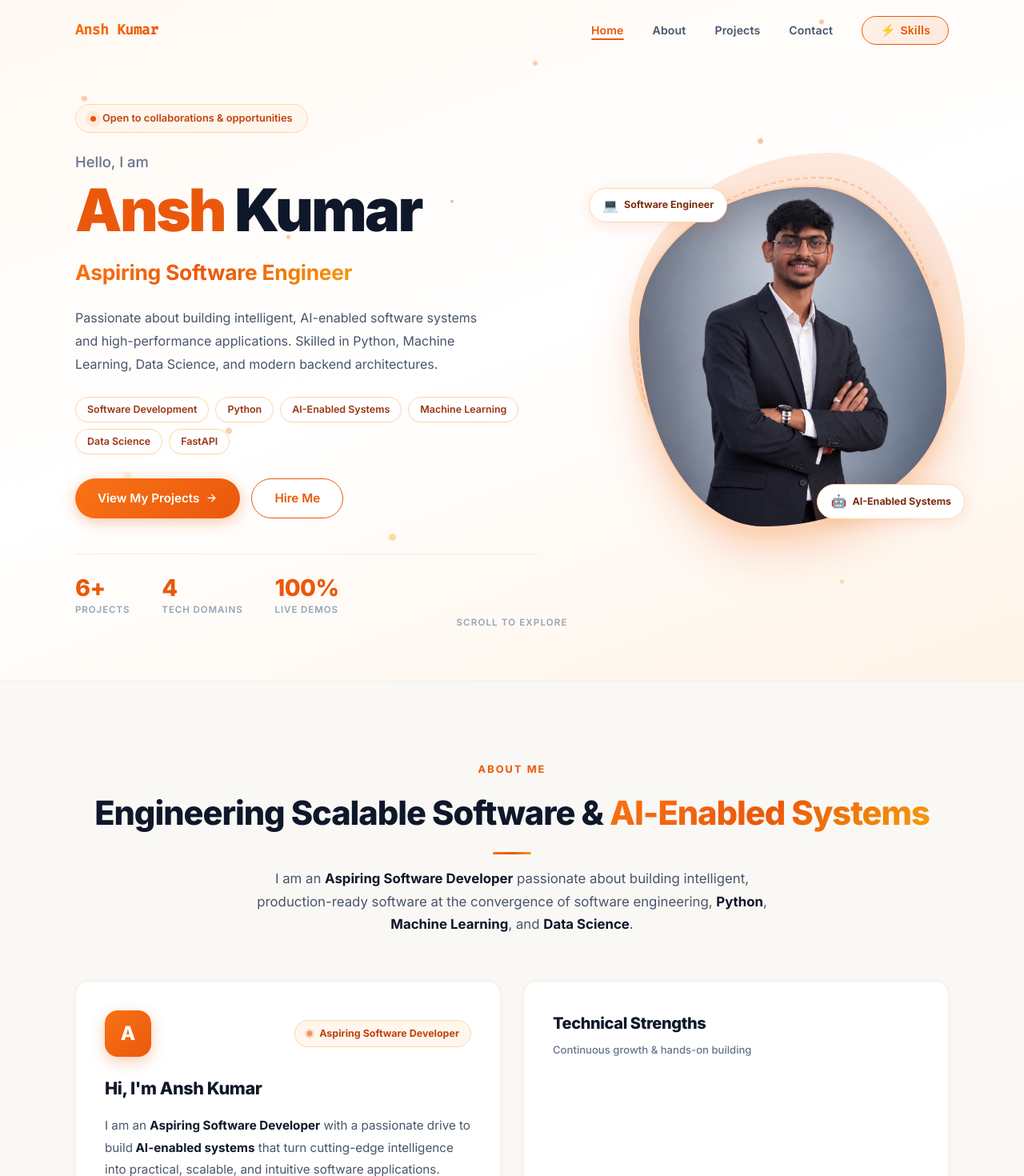
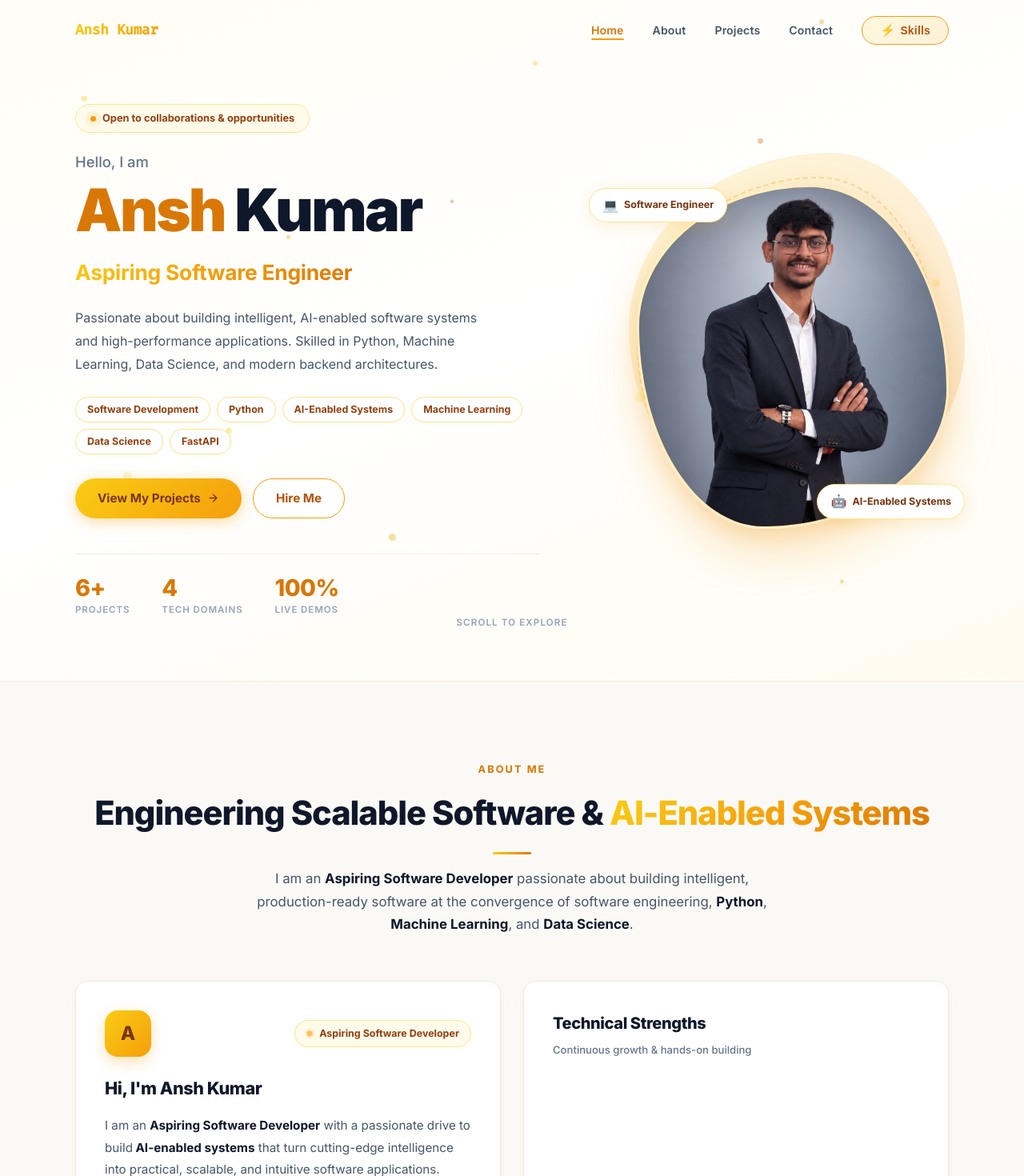
Before and after one commit to Ansh5922/My-Portfolio, a React (Create React App) app: page / in a window 1280 px wide. Shown: the top 1470 px of the page at 80% size. Built offline with nearby package versions, Linux system fonts and the light colour scheme; no server answers.

Commit message:
feat: apply Mango Gold & Sunflower theme (#facc15/#f59e0b) across all components

```diff
--- a/public/index.html
+++ b/public/index.html
@@ -4,7 +4,7 @@
     <meta charset="utf-8" />
     <link rel="icon" href="%PUBLIC_URL%/favicon.ico" />
     <meta name="viewport" content="width=device-width, initial-scale=1" />
-    <meta name="theme-color" content="#ea580c" />
+    <meta name="theme-color" content="#f59e0b" />
     <title>Ansh Kumar Portfolio</title>
 
     <!-- SEO Meta Tags -->
--- a/src/components/About.css
+++ b/src/components/About.css
@@ -1,6 +1,6 @@
 /* ═══════════════════════════════════════════════════════
    ABOUT SECTION — Refined, Modern & Impactful
-   Warm Orange & Crisp White Theme
+   Mango Gold & Sunflower Palette (Option 3)
    ═══════════════════════════════════════════════════════ */
 
 .about {
@@ -21,7 +21,7 @@
   font-weight: 700;
   text-transform: uppercase;
   letter-spacing: 0.16em;
-  color: #ea580c;
+  color: #d97706;
   margin-bottom: 10px;
 }
 
@@ -65,14 +65,14 @@
   width: 58px;
   height: 58px;
   border-radius: 16px;
-  background: linear-gradient(135deg, #f97316, #ea580c);
+  background: linear-gradient(135deg, #facc15, #f59e0b);
   display: flex;
   align-items: center;
   justify-content: center;
   font-size: 1.5rem;
   font-weight: 800;
-  color: white;
-  box-shadow: 0 6px 18px rgba(234, 88, 12, 0.3);
+  color: #78350f;
+  box-shadow: 0 6px 18px rgba(245, 158, 11, 0.3);
 }
 
 .about__status-pill {
@@ -80,20 +80,20 @@
   align-items: center;
   gap: 8px;
   padding: 6px 14px;
-  background: #fff7ed;
-  border: 1px solid #fed7aa;
+  background: #fffbeb;
+  border: 1px solid #fde68a;
   border-radius: 50px;
   font-size: 0.78rem;
   font-weight: 700;
-  color: #c2410c;
+  color: #92400e;
 }
 
 .status-dot {
   width: 8px;
   height: 8px;
   border-radius: 50%;
-  background: #ea580c;
-  box-shadow: 0 0 0 3px rgba(234, 88, 12, 0.25);
+  background: #f59e0b;
+  box-shadow: 0 0 0 3px rgba(245, 158, 11, 0.25);
   animation: pulse-dot 2s infinite;
 }
 
@@ -140,19 +140,19 @@
 
 .about__tags .tag {
   background: #ffffff;
-  border: 1px solid #fed7aa;
-  color: #9a3412;
+  border: 1px solid #fde68a;
+  color: #78350f;
   font-size: 0.78rem;
-  font-weight: 600;
+  font-weight: 700;
   padding: 5px 12px;
   border-radius: 8px;
   transition: all 0.2s ease;
 }
 
 .about__tags .tag:hover {
-  background: #fff7ed;
-  border-color: #ea580c;
-  color: #c2410c;
+  background: #fffbeb;
+  border-color: #f59e0b;
+  color: #92400e;
   transform: translateY(-1px);
 }
 
@@ -233,7 +233,7 @@
   top: 0;
   width: 12px;
   height: 100%;
-  background: rgba(255, 255, 255, 0.5);
+  background: rgba(255, 255, 255, 0.55);
   border-radius: 100px;
   filter: blur(1px);
 }
@@ -241,8 +241,8 @@
 .about__panel-quote {
   margin-top: 24px;
   padding: 16px 20px;
-  background: #fffaf5;
-  border-left: 3px solid #ea580c;
+  background: #fffdf7;
+  border-left: 3px solid #f59e0b;
   border-radius: 0 12px 12px 0;
   display: flex;
   align-items: flex-start;
@@ -294,10 +294,10 @@
 }
 
 .service-card:hover {
-  border-color: #fdba74;
+  border-color: #fde68a;
   background: #ffffff;
   transform: translateY(-4px);
-  box-shadow: 0 12px 28px rgba(234, 88, 12, 0.12);
+  box-shadow: 0 12px 28px rgba(245, 158, 11, 0.12);
 }
 
 .service-card__icon {
@@ -307,10 +307,10 @@
   justify-content: center;
   width: 52px;
   height: 52px;
-  background: #fff7ed;
+  background: #fffbeb;
   border-radius: 14px;
   margin-bottom: 18px;
-  border: 1px solid #fed7aa;
+  border: 1px solid #fef08a;
 }
 
 .service-card__title {
--- a/src/components/Hero.css
+++ b/src/components/Hero.css
@@ -1,6 +1,6 @@
 /* ═══════════════════════════════════════════════════════
    HERO — Split Layout (Left: Content | Right: Photo Blob)
-   Warm Orange & Crisp White Palette
+   Mango Gold & Sunflower Palette (Option 3)
    ═══════════════════════════════════════════════════════ */
 
 .hero {
@@ -13,7 +13,7 @@
   overflow: hidden;
 }
 
-/* ── Floating particles (orange & amber) ── */
+/* ── Floating particles (mango & sunflower tones) ── */
 .hero__particles {
   position: absolute;
   inset: 0;
@@ -27,21 +27,21 @@
   border-radius: 50%;
   pointer-events: none;
   animation: float-particle linear infinite;
-  opacity: 0.35;
+  opacity: 0.38;
 }
 
-.particle--1  { width: 7px;  height: 7px;  background: #f97316; top: 18%; left: 8%;   animation-duration: 14s; }
-.particle--2  { width: 11px; height: 11px; background: #fed7aa; top: 72%; left: 12%;  animation-duration: 20s; }
-.particle--3  { width: 5px;  height: 5px;  background: #ea580c; top: 38%; left: 28%;  animation-duration: 16s; }
-.particle--4  { width: 9px;  height: 9px;  background: #f59e0b; top: 82%; left: 38%;  animation-duration: 12s; }
-.particle--5  { width: 6px;  height: 6px;  background: #f97316; top: 12%; left: 52%;  animation-duration: 18s; }
-.particle--6  { width: 13px; height: 13px; background: #ffedd5; top: 60%; left: 62%;  animation-duration: 22s; }
-.particle--7  { width: 7px;  height: 7px;  background: #ea580c; top: 24%; left: 74%;  animation-duration: 15s; }
+.particle--1  { width: 7px;  height: 7px;  background: #facc15; top: 18%; left: 8%;   animation-duration: 14s; }
+.particle--2  { width: 11px; height: 11px; background: #fde68a; top: 72%; left: 12%;  animation-duration: 20s; }
+.particle--3  { width: 5px;  height: 5px;  background: #f59e0b; top: 38%; left: 28%;  animation-duration: 16s; }
+.particle--4  { width: 9px;  height: 9px;  background: #eab308; top: 82%; left: 38%;  animation-duration: 12s; }
+.particle--5  { width: 6px;  height: 6px;  background: #facc15; top: 12%; left: 52%;  animation-duration: 18s; }
+.particle--6  { width: 13px; height: 13px; background: #fef08a; top: 60%; left: 62%;  animation-duration: 22s; }
+.particle--7  { width: 7px;  height: 7px;  background: #d97706; top: 24%; left: 74%;  animation-duration: 15s; }
 .particle--8  { width: 5px;  height: 5px;  background: #f59e0b; top: 88%; left: 82%;  animation-duration: 19s; }
-.particle--9  { width: 10px; height: 10px; background: #fed7aa; top: 45%; left: 91%;  animation-duration: 13s; }
-.particle--10 { width: 4px;  height: 4px;  background: #c2410c; top: 32%; left: 44%;  animation-duration: 21s; }
-.particle--11 { width: 8px;  height: 8px;  background: #f97316; top: 66%; left: 22%;  animation-duration: 17s; }
-.particle--12 { width: 6px;  height: 6px;  background: #ea580c; top: 5%;  left: 80%;  animation-duration: 25s; }
+.particle--9  { width: 10px; height: 10px; background: #fde68a; top: 45%; left: 91%;  animation-duration: 13s; }
+.particle--10 { width: 4px;  height: 4px;  background: #b45309; top: 32%; left: 44%;  animation-duration: 21s; }
+.particle--11 { width: 8px;  height: 8px;  background: #facc15; top: 66%; left: 22%;  animation-duration: 17s; }
+.particle--12 { width: 6px;  height: 6px;  background: #f59e0b; top: 5%;  left: 80%;  animation-duration: 25s; }
 
 @keyframes float-particle {
   0%   { transform: translateY(0px)   rotate(0deg); }
@@ -72,11 +72,11 @@
   gap: 8px;
   padding: 7px 18px;
   border-radius: 100px;
-  background: #fff7ed;
-  border: 1.5px solid #fed7aa;
-  color: #c2410c;
+  background: #fffbeb;
+  border: 1.5px solid #fde68a;
+  color: #92400e;
   font-size: 0.8rem;
-  font-weight: 600;
+  font-weight: 700;
   margin-bottom: 22px;
   animation-fill-mode: both;
 }
@@ -84,15 +84,15 @@
 .hero__badge-dot {
   width: 7px; height: 7px;
   border-radius: 50%;
-  background: #ea580c;
-  animation: pulse-orange 2s ease infinite;
-  box-shadow: 0 0 0 0 rgba(234, 88, 12, 0.4);
+  background: #f59e0b;
+  animation: pulse-gold 2s ease infinite;
+  box-shadow: 0 0 0 0 rgba(245, 158, 11, 0.4);
 }
 
-@keyframes pulse-orange {
-  0%   { box-shadow: 0 0 0 0 rgba(234, 88, 12, 0.4); }
-  70%  { box-shadow: 0 0 0 8px rgba(234, 88, 12, 0); }
-  100% { box-shadow: 0 0 0 0 rgba(234, 88, 12, 0); }
+@keyframes pulse-gold {
+  0%   { box-shadow: 0 0 0 0 rgba(245, 158, 11, 0.45); }
+  70%  { box-shadow: 0 0 0 8px rgba(245, 158, 11, 0); }
+  100% { box-shadow: 0 0 0 0 rgba(245, 158, 11, 0); }
 }
 
 /* Greeting line */
@@ -115,7 +115,7 @@
 }
 
 .hero__name-ansh {
-  color: #ea580c; /* Rich sunset orange */
+  color: #d97706; /* Rich golden amber */
 }
 
 .hero__name-kumar {
@@ -134,7 +134,7 @@
 }
 
 .hero__role-text {
-  background: linear-gradient(135deg, #f97316 0%, #ea580c 50%, #f59e0b 100%);
+  background: linear-gradient(135deg, #facc15 0%, #f59e0b 50%, #d97706 100%);
   -webkit-background-clip: text;
   background-clip: text;
   -webkit-text-fill-color: transparent;
@@ -164,19 +164,19 @@
   padding: 5px 14px;
   border-radius: 100px;
   font-size: 0.78rem;
-  font-weight: 600;
+  font-weight: 700;
   background: white;
-  border: 1.5px solid #fed7aa;
-  color: #9a3412;
+  border: 1.5px solid #fde68a;
+  color: #92400e;
   transition: all 0.22s ease;
   cursor: default;
-  box-shadow: 0 1px 3px rgba(234, 88, 12, 0.06);
+  box-shadow: 0 1px 3px rgba(245, 158, 11, 0.08);
 }
 
 .service-chip:hover {
-  border-color: #ea580c;
-  background: #fff7ed;
-  color: #c2410c;
+  border-color: #f59e0b;
+  background: #fffbeb;
+  color: #78350f;
   transform: translateY(-2px);
 }
 
@@ -190,30 +190,33 @@
 }
 
 .hero__btn-hire {
-  background: linear-gradient(135deg, #f97316 0%, #ea580c 100%) !important;
-  box-shadow: 0 4px 18px rgba(234, 88, 12, 0.35) !important;
+  background: linear-gradient(135deg, #facc15 0%, #f59e0b 100%) !important;
+  color: #78350f !important;
+  box-shadow: 0 4px 18px rgba(245, 158, 11, 0.38) !important;
   border-radius: 50px !important;
   padding: 12px 28px !important;
   font-size: 0.95rem !important;
+  font-weight: 700 !important;
 }
 
 .hero__btn-hire:hover {
   transform: translateY(-3px) !important;
-  box-shadow: 0 8px 28px rgba(234, 88, 12, 0.45) !important;
+  box-shadow: 0 8px 28px rgba(245, 158, 11, 0.48) !important;
 }
 
 .hero__btn-outline {
-  border-color: #ea580c !important;
-  color: #ea580c !important;
+  border-color: #f59e0b !important;
+  color: #b45309 !important;
   border-radius: 50px !important;
   padding: 12px 28px !important;
   font-size: 0.95rem !important;
+  font-weight: 700 !important;
 }
 
 .hero__btn-outline:hover {
-  background: #fff7ed !important;
-  border-color: #c2410c !important;
-  color: #c2410c !important;
+  background: #fffbeb !important;
+  border-color: #d97706 !important;
+  color: #78350f !important;
 }
 
 /* Stats */
@@ -222,7 +225,7 @@
   gap: 40px;
   flex-wrap: wrap;
   animation-fill-mode: both;
-  border-top: 1px solid #f3ede4;
+  border-top: 1px solid #f3ede2;
   padding-top: 28px;
 }
 
@@ -235,7 +238,7 @@
 .hero__stat-value {
   font-size: 1.8rem;
   font-weight: 800;
-  color: #ea580c;
+  color: #d97706;
   letter-spacing: -0.02em;
   line-height: 1;
 }
@@ -273,9 +276,9 @@
   top: -20px;
   width: 420px;
   height: 440px;
-  background: linear-gradient(135deg, #f97316 0%, #ea580c 60%, #f59e0b 100%);
+  background: linear-gradient(135deg, #facc15 0%, #f59e0b 60%, #d97706 100%);
   border-radius: 60% 40% 55% 45% / 50% 55% 45% 50%;
-  opacity: 0.14;
+  opacity: 0.16;
   animation: morph-blob 8s ease-in-out infinite alternate;
 }
 
@@ -293,7 +296,7 @@
   top: 10px;
   width: 380px;
   height: 420px;
-  border: 2px dashed rgba(234, 88, 12, 0.25);
+  border: 2px dashed rgba(245, 158, 11, 0.3);
   border-radius: 60% 40% 55% 45% / 50% 55% 45% 50%;
   animation: morph-blob 10s ease-in-out infinite alternate-reverse;
 }
@@ -307,12 +310,12 @@
   height: 430px;
   border-radius: 56% 44% 50% 50% / 48% 52% 48% 52%;
   overflow: hidden;
-  background: linear-gradient(135deg, #f97316 0%, #ea580c 100%);
+  background: linear-gradient(135deg, #facc15 0%, #f59e0b 100%);
   animation: morph-blob 9s ease-in-out infinite alternate;
   box-shadow:
-    0 25px 60px rgba(234, 88, 12, 0.25),
-    0 10px 25px rgba(245, 158, 11, 0.15);
-  border: 3.5px solid rgba(255, 255, 255, 0.7);
+    0 25px 60px rgba(245, 158, 11, 0.28),
+    0 10px 25px rgba(217, 119, 6, 0.15);
+  border: 3.5px solid rgba(255, 255, 255, 0.75);
 }
 
 .hero__photo {
@@ -334,13 +337,13 @@
   align-items: center;
   gap: 7px;
   background: white;
-  border: 1.5px solid #fed7aa;
+  border: 1.5px solid #fde68a;
   border-radius: 50px;
   padding: 8px 16px;
   font-size: 0.78rem;
   font-weight: 700;
-  color: #7c2d12;
-  box-shadow: 0 4px 20px rgba(234, 88, 12, 0.14);
+  color: #78350f;
+  box-shadow: 0 4px 20px rgba(245, 158, 11, 0.16);
   white-space: nowrap;
   z-index: 5;
   animation: float-badge 4s ease-in-out infinite;
@@ -389,7 +392,7 @@
 .hero__scroll-line {
   width: 1px;
   height: 28px;
-  background: linear-gradient(180deg, #ea580c, transparent);
+  background: linear-gradient(180deg, #f59e0b, transparent);
   animation: scroll-pulse 2s ease infinite;
 }
 
--- a/src/components/Navbar.css
+++ b/src/components/Navbar.css
@@ -7,12 +7,12 @@
 }
 
 .navbar--scrolled {
-  background: rgba(255, 255, 255, 0.92);
+  background: rgba(255, 255, 255, 0.93);
   backdrop-filter: blur(16px);
   -webkit-backdrop-filter: blur(16px);
   border-bottom: 1px solid var(--border);
   padding: 14px 0;
-  box-shadow: 0 1px 12px rgba(234, 88, 12, 0.05);
+  box-shadow: 0 1px 12px rgba(245, 158, 11, 0.06);
 }
 
 .navbar__inner {
@@ -34,11 +34,11 @@
 }
 
 .logo-bracket {
-  color: #ea580c;
+  color: #f59e0b;
 }
 
 .logo-name {
-  background: linear-gradient(135deg, #f97316, #ea580c);
+  background: linear-gradient(135deg, #facc15, #f59e0b);
   -webkit-background-clip: text;
   background-clip: text;
   -webkit-text-fill-color: transparent;
@@ -72,14 +72,14 @@
   position: absolute;
   bottom: 0; left: 0;
   width: 0; height: 2px;
-  background: #ea580c;
+  background: #f59e0b;
   border-radius: 2px;
   transition: width 0.25s ease;
 }
 
 .navbar__link:hover,
 .navbar__link--active {
-  color: #ea580c;
+  color: #d97706;
 }
 
 .navbar__link:hover::after,
@@ -93,10 +93,10 @@
   align-items: center;
   gap: 6px;
   padding: 8px 22px;
-  background: linear-gradient(135deg, rgba(249, 115, 22, 0.08), rgba(234, 88, 12, 0.12));
-  border: 1.5px solid #ea580c;
+  background: linear-gradient(135deg, rgba(250, 204, 21, 0.12), rgba(245, 158, 11, 0.15));
+  border: 1.5px solid #f59e0b;
   border-radius: 50px;
-  color: #ea580c;
+  color: #b45309;
   font-size: 0.86rem;
   font-weight: 700;
   cursor: pointer;
@@ -110,11 +110,11 @@
 }
 
 .navbar__skills-btn:hover {
-  background: linear-gradient(135deg, #f97316, #ea580c);
+  background: linear-gradient(135deg, #facc15, #f59e0b);
   border-color: transparent;
-  color: #ffffff;
+  color: #78350f;
   transform: translateY(-2px);
-  box-shadow: 0 4px 16px rgba(234, 88, 12, 0.35);
+  box-shadow: 0 4px 16px rgba(245, 158, 11, 0.38);
 }
 
 .navbar__skills-btn:hover .skills-btn-icon {
@@ -125,9 +125,9 @@
 .navbar__resume-btn {
   display: inline-block;
   padding: 8px 20px;
-  border: 2px solid #ea580c;
+  border: 2px solid #f59e0b;
   border-radius: 50px;
-  color: #ea580c;
+  color: #b45309;
   font-size: 0.85rem;
   font-weight: 700;
   text-decoration: none;
@@ -136,10 +136,10 @@
 }
 
 .navbar__resume-btn:hover {
-  background: #ea580c;
-  color: white;
+  background: #f59e0b;
+  color: #78350f;
   transform: translateY(-1px);
-  box-shadow: 0 4px 14px rgba(234, 88, 12, 0.3);
+  box-shadow: 0 4px 14px rgba(245, 158, 11, 0.3);
 }
 
 /* Hamburger */
@@ -186,7 +186,7 @@
     opacity: 0;
     pointer-events: none;
     transition: all 0.25s ease;
-    box-shadow: 0 8px 24px rgba(234, 88, 12, 0.08);
+    box-shadow: 0 8px 24px rgba(245, 158, 11, 0.1);
   }
 
   .navbar__links--open {
--- a/src/index.css
+++ b/src/index.css
@@ -1,40 +1,39 @@
 @import url('https://fonts.googleapis.com/css2?family=Inter:wght@300;400;500;600;700;800;900&family=Fira+Code:wght@400;500&display=swap');
 
-/* ─── CSS Variables — Sophisticated Warm Orange & Crisp White ─── */
+/* ─── CSS Variables — Mango Gold & Sunflower Theme (Option 3) ─── */
 :root {
   /* Backgrounds */
   --bg-primary: #ffffff;
-  --bg-secondary: #faf8f5;
+  --bg-secondary: #faf9f5;
   --bg-card: #ffffff;
-  --bg-card-hover: #fffaf3;
-  --border: #f3ede4;
-  --border-hover: #fed7aa;
+  --bg-card-hover: #fffdf7;
+  --border: #f3ede2;
+  --border-hover: #fde68a;
 
-  /* Orange & Warm Accent Palette */
-  --accent-orange: #ea580c;       /* Rich Sunset Orange - Primary Brand */
-  --accent-orange-light: #f97316; /* Vibrant Orange */
-  --accent-orange-pale: #fff7ed;  /* Soft Warm White/Orange Tint */
-  --accent-orange-tint: #ffedd5;  /* Subtle Amber/Orange Border */
-  --accent-amber: #f59e0b;        /* Luminous Golden Amber */
-  --accent-amber-dark: #d97706;   /* Deep Amber */
-  --accent-burnt: #c2410c;        /* Deep Burnt Orange */
-  --accent-rust: #9a3412;         /* Dark Contrast Orange */
+  /* Mango Gold & Sunflower Palette (Yellow-Leaning Warm Orange) */
+  --accent-gold-light: #facc15;  /* Sunny Mango Yellow-Gold */
+  --accent-gold: #f59e0b;        /* Luminous Warm Sunflower Gold */
+  --accent-gold-deep: #d97706;   /* Rich Amber Gold */
+  --accent-gold-dark: #b45309;   /* High-Contrast Warm Bronze */
+  --accent-gold-text: #78350f;   /* Deepest Accessible Contrast */
+  --accent-gold-pale: #fffbeb;   /* Soft Cream-Yellow Tint */
+  --accent-gold-tint: #fef3c7;   /* Light Sunflower Border */
 
-  /* Neutral Accents */
-  --accent-blue: #ea580c;         /* Unified to brand orange */
-  --accent-blue-light: #f97316;
-  --accent-blue-pale: #fff7ed;
-  --accent-sky: #f59e0b;
-  --accent-indigo: #ea580c;
-  --accent-green: #f97316;
-  --accent-red: #e11d48;
+  /* Neutral Overrides mapped to theme */
+  --accent-blue: #d97706;
+  --accent-blue-light: #f59e0b;
+  --accent-blue-pale: #fffbeb;
+  --accent-sky: #facc15;
+  --accent-indigo: #d97706;
+  --accent-green: #eab308;
+  --accent-red: #d97706;
   --accent-teal: #f59e0b;
 
   /* Gradients */
-  --grad-primary: linear-gradient(135deg, #f97316 0%, #ea580c 50%, #f59e0b 100%);
-  --grad-orange-soft: linear-gradient(135deg, #fff7ed 0%, #ffedd5 100%);
-  --grad-hero: linear-gradient(160deg, #fff9f2 0%, #ffffff 50%, #fff4e8 100%);
-  --accent-orange-dark: #c2410c;
+  --grad-primary: linear-gradient(135deg, #facc15 0%, #f59e0b 55%, #d97706 100%);
+  --grad-orange-soft: linear-gradient(135deg, #fffbeb 0%, #fef3c7 100%);
+  --grad-hero: linear-gradient(160deg, #fffdf5 0%, #ffffff 50%, #fffbf0 100%);
+  --accent-orange-dark: #b45309;
 
   /* Text */
   --text-primary: #0f172a;
@@ -49,9 +48,9 @@
   --radius-lg: 16px;
   --radius-xl: 24px;
 
-  --shadow-glow: 0 0 0 3px rgba(234, 88, 12, 0.15), 0 8px 32px rgba(234, 88, 12, 0.15);
-  --shadow-card: 0 1px 3px rgba(0, 0, 0, 0.05), 0 4px 16px rgba(234, 88, 12, 0.04);
-  --shadow-card-hover: 0 6px 24px rgba(234, 88, 12, 0.12), 0 1px 4px rgba(0, 0, 0, 0.05);
+  --shadow-glow: 0 0 0 3px rgba(245, 158, 11, 0.2), 0 8px 32px rgba(245, 158, 11, 0.15);
+  --shadow-card: 0 1px 3px rgba(0, 0, 0, 0.05), 0 4px 16px rgba(245, 158, 11, 0.04);
+  --shadow-card-hover: 0 6px 24px rgba(245, 158, 11, 0.14), 0 1px 4px rgba(0, 0, 0, 0.05);
   --transition: all 0.25s cubic-bezier(0.4, 0, 0.2, 1);
 }
 
@@ -77,8 +76,8 @@ body {
 /* ─── Scrollbar ─── */
 ::-webkit-scrollbar { width: 6px; }
 ::-webkit-scrollbar-track { background: var(--bg-secondary); }
-::-webkit-scrollbar-thumb { background: #fdba74; border-radius: 4px; }
-::-webkit-scrollbar-thumb:hover { background: #f97316; }
+::-webkit-scrollbar-thumb { background: #fcd34d; border-radius: 4px; }
+::-webkit-scrollbar-thumb:hover { background: #f59e0b; }
 
 /* ─── Utility ─── */
 .container {
@@ -115,40 +114,40 @@ body::before {
   position: fixed;
   inset: 0;
   background-image:
-    linear-gradient(rgba(234, 88, 12, 0.025) 1px, transparent 1px),
-    linear-gradient(90deg, rgba(234, 88, 12, 0.025) 1px, transparent 1px);
+    linear-gradient(rgba(245, 158, 11, 0.03) 1px, transparent 1px),
+    linear-gradient(90deg, rgba(245, 158, 11, 0.03) 1px, transparent 1px);
   background-size: 48px 48px;
   pointer-events: none;
   z-index: 0;
 }
 
-/* ─── Warm orange decorative blobs ─── */
+/* ─── Mango Gold & Sunflower decorative blobs ─── */
 .bg-blob {
   position: fixed;
   border-radius: 50%;
   filter: blur(120px);
-  opacity: 0.08;
+  opacity: 0.09;
   pointer-events: none;
   z-index: 0;
 }
 
 .bg-blob-1 {
   width: 700px; height: 700px;
-  background: #f97316;
+  background: #facc15;
   top: -250px; left: -200px;
   animation: drift1 20s ease-in-out infinite alternate;
 }
 
 .bg-blob-2 {
   width: 600px; height: 600px;
-  background: #ea580c;
+  background: #f59e0b;
   bottom: -200px; right: -200px;
   animation: drift2 25s ease-in-out infinite alternate;
 }
 
 .bg-blob-3 {
   width: 450px; height: 450px;
-  background: #f59e0b;
+  background: #d97706;
   top: 45%; left: 55%;
   animation: drift3 18s ease-in-out infinite alternate;
 }
@@ -190,7 +189,7 @@ body::before {
   padding: 11px 24px;
   border-radius: var(--radius-md);
   font-family: var(--font-main);
-  font-weight: 600;
+  font-weight: 700;
   font-size: 0.9rem;
   cursor: pointer;
   border: none;
@@ -201,26 +200,26 @@ body::before {
 
 .btn-primary {
   background: var(--grad-primary);
-  color: white;
-  box-shadow: 0 3px 12px rgba(234, 88, 12, 0.3);
+  color: #78350f;
+  box-shadow: 0 3px 14px rgba(245, 158, 11, 0.35);
 }
 
 .btn-primary:hover {
-  filter: brightness(1.06);
+  filter: brightness(1.04);
   transform: translateY(-2px);
-  box-shadow: 0 6px 22px rgba(234, 88, 12, 0.42);
+  box-shadow: 0 6px 22px rgba(245, 158, 11, 0.45);
 }
 
 .btn-outline {
   background: white;
-  color: var(--accent-orange);
-  border: 1.5px solid var(--accent-orange);
+  color: var(--accent-gold-dark);
+  border: 1.5px solid var(--accent-gold);
 }
 
 .btn-outline:hover {
-  background: var(--accent-orange-pale);
-  border-color: var(--accent-burnt);
-  color: var(--accent-burnt);
+  background: var(--accent-gold-pale);
+  border-color: var(--accent-gold-deep);
+  color: var(--accent-gold-text);
 }
 
 /* ─── Tags ─── */
@@ -230,17 +229,17 @@ body::before {
   padding: 3px 10px;
   border-radius: 100px;
   font-size: 0.72rem;
-  font-weight: 600;
+  font-weight: 700;
   font-family: var(--font-mono);
-  background: var(--accent-orange-pale);
-  color: var(--accent-burnt);
-  border: 1px solid var(--accent-orange-tint);
+  background: var(--accent-gold-pale);
+  color: var(--accent-gold-text);
+  border: 1px solid var(--accent-gold-tint);
   transition: var(--transition);
 }
 
 .tag:hover {
-  background: var(--accent-orange-tint);
-  border-color: var(--accent-orange);
+  background: var(--accent-gold-tint);
+  border-color: var(--accent-gold);
 }
 
 /* ─── Divider line ─── */
@@ -261,9 +260,9 @@ body::before {
   from { opacity: 0; }
   to   { opacity: 1; }
 }
-@keyframes pulse-orange {
-  0%, 100% { box-shadow: 0 0 0 0 rgba(234, 88, 12, 0.35); }
-  50%       { box-shadow: 0 0 0 7px rgba(234, 88, 12, 0); }
+@keyframes pulse-gold {
+  0%, 100% { box-shadow: 0 0 0 0 rgba(245, 158, 11, 0.4); }
+  50%       { box-shadow: 0 0 0 7px rgba(245, 158, 11, 0); }
 }
 @keyframes spin {
   from { transform: rotate(0deg); }
@@ -285,7 +284,7 @@ body::before {
 .spinner {
   width: 36px; height: 36px;
   border: 3px solid var(--border);
-  border-top-color: var(--accent-orange);
+  border-top-color: var(--accent-gold);
   border-radius: 50%;
   animation: spin 0.7s linear infinite;
 }
```
Also changed, not shown: src/components/About.jsx (+6 -6 lines), src/components/Contact.css (+9 -9 lines), src/components/ProjectCard.css (+10 -10 lines), src/components/Projects.css (+15 -14 lines), src/components/SkillsModal.css (+20 -20 lines), src/components/SkillsModal.jsx (+5 -5 lines).
